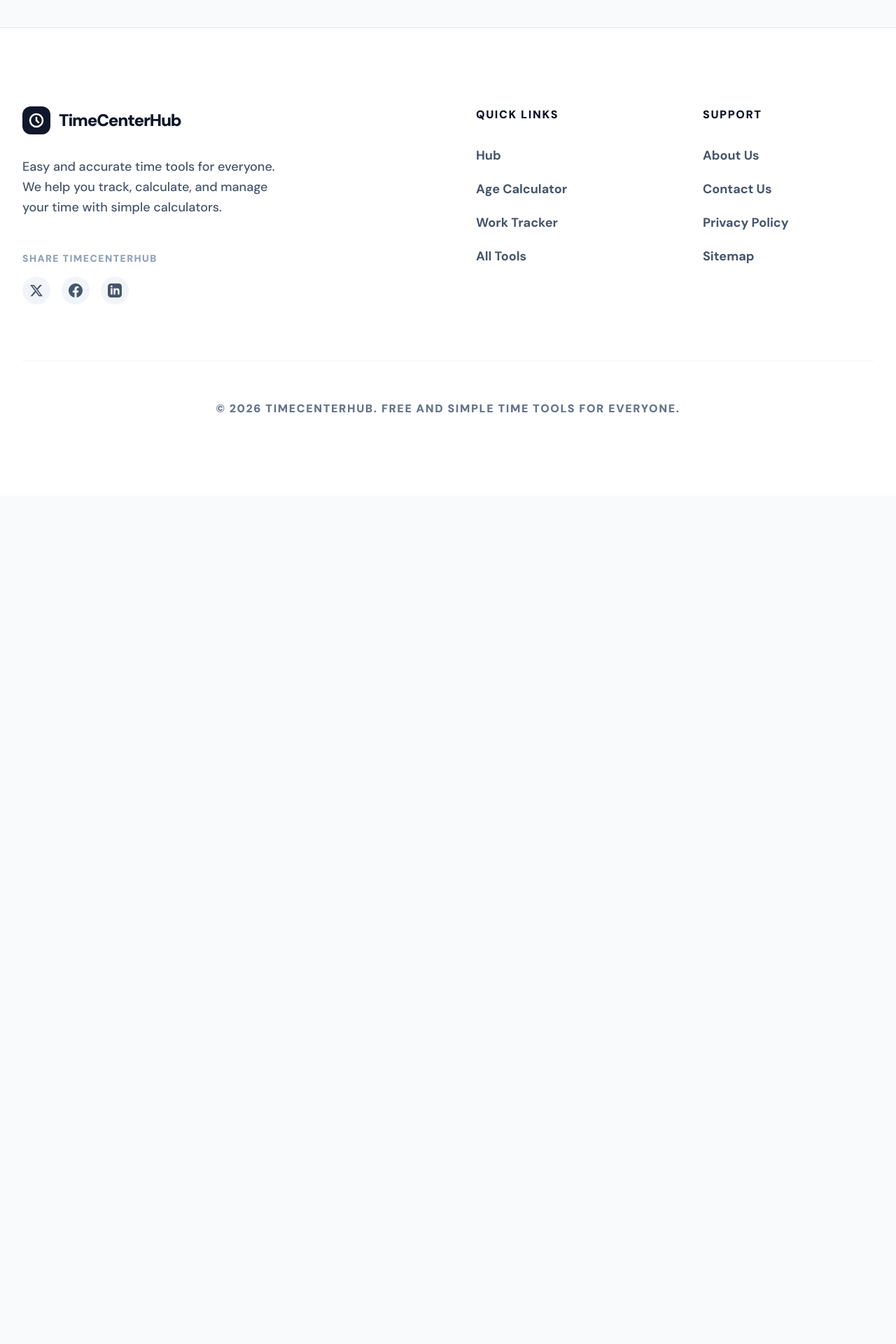
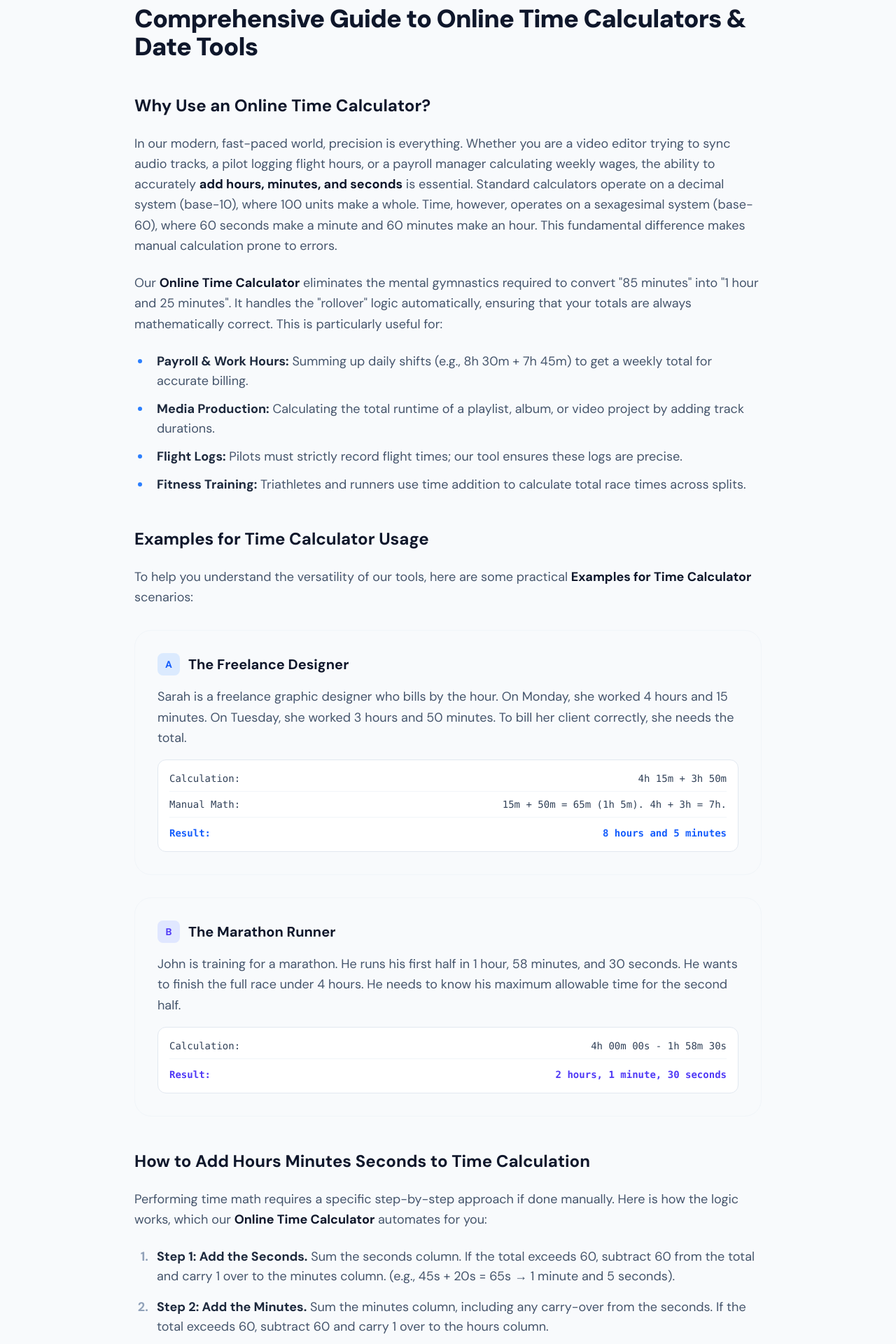
Before and after one commit to Mckafui1/TimeCenterHub, a React (Vite) app: page / in a window 1280 px wide. Shown: the part 9860-11780 px from the top of the page at 70% size. Before the commit the page ends 10568 px from the top, so only its background shows below. Built offline with nearby package versions, Linux system fonts and the light colour scheme.

Commit message:
fix(home): Correct link to work hours calculator
Updates the internal link on the home page to accurately point to the work hours calculator.

```diff
--- a/pages/Home.tsx
+++ b/pages/Home.tsx
@@ -264,7 +264,7 @@ const Home: React.FC = () => {
       <section className="mb-24 md:mb-36 bg-white rounded-[3rem] p-8 md:p-28 border border-slate-100 text-center">
          <h2 className="text-3xl md:text-5xl font-black text-slate-900 mb-8 md:mb-12 tracking-tight leading-tight">Your Trusted <span className="text-blue-600">Time Tool</span> Hub</h2>
          <p className="text-slate-600 text-lg md:text-2xl max-w-5xl mx-auto leading-relaxed font-bold mb-12 md:mb-20">
-           TimeCenterHub offers a large collection of calculators to help you manage your time. From adding <Link to="/work/work-hours" className="text-blue-600 hover:underline">work hours</Link> for payroll to tracking how many days until your next birthday. Every tool is built to be fast, accurate, and easy to use for everyone.
+           TimeCenterHub offers a large collection of calculators to help you manage your time. From adding <Link to="/work-hours" className="text-blue-600 hover:underline">work hours</Link> for payroll to tracking how many days until your next birthday. Every tool is built to be fast, accurate, and easy to use for everyone.
          </p>
          <div className="grid grid-cols-2 md:grid-cols-4 gap-6 md:gap-10">
             <div className="p-6 md:p-10 bg-slate-50 rounded-[2rem]"><p className="text-2xl md:text-4xl font-black text-slate-900">Standard</p><p className="text-xs md:text-sm text-slate-500 font-black uppercase mt-2">Math</p></div>
@@ -274,11 +274,104 @@ const Home: React.FC = () => {
          </div>
       </section>
 
+      {/* EXTENDED SEO CONTENT ARTICLE */}
+      <section className="mb-24 max-w-4xl mx-auto px-4 md:px-0">
+        <h2 className="text-3xl md:text-4xl font-black text-slate-900 mb-10 tracking-tight">Comprehensive Guide to Online Time Calculators & Date Tools</h2>
+
+        <h3 className="text-2xl font-bold text-slate-900 mt-12 mb-6">Why Use an Online Time Calculator?</h3>
+        <p className="text-lg text-slate-600 leading-relaxed mb-6">
+          In our modern, fast-paced world, precision is everything. Whether you are a video editor trying to sync audio tracks, a pilot logging flight hours, or a payroll manager calculating weekly wages, the ability to accurately <strong className="text-slate-900">add hours, minutes, and seconds</strong> is essential. Standard calculators operate on a decimal system (base-10), where 100 units make a whole. Time, however, operates on a sexagesimal system (base-60), where 60 seconds make a minute and 60 minutes make an hour. This fundamental difference makes manual calculation prone to errors.
+        </p>
+        <p className="text-lg text-slate-600 leading-relaxed mb-6">
+          Our <strong className="text-slate-900">Online Time Calculator</strong> eliminates the mental gymnastics required to convert "85 minutes" into "1 hour and 25 minutes". It handles the "rollover" logic automatically, ensuring that your totals are always mathematically correct. This is particularly useful for:
+        </p>
+        <ul className="list-disc pl-6 space-y-3 text-lg text-slate-600 mb-10 marker:text-blue-500">
+          <li className="pl-2"><strong className="text-slate-800">Payroll & Work Hours:</strong> Summing up daily shifts (e.g., 8h 30m + 7h 45m) to get a weekly total for accurate billing.</li>
+          <li className="pl-2"><strong className="text-slate-800">Media Production:</strong> Calculating the total runtime of a playlist, album, or video project by adding track durations.</li>
+          <li className="pl-2"><strong className="text-slate-800">Flight Logs:</strong> Pilots must strictly record flight times; our tool ensures these logs are precise.</li>
+          <li className="pl-2"><strong className="text-slate-800">Fitness Training:</strong> Triathletes and runners use time addition to calculate total race times across splits.</li>
+        </ul>
+
+        <h3 className="text-2xl font-bold text-slate-900 mt-12 mb-6">Examples for Time Calculator Usage</h3>
+        <p className="text-lg text-slate-600 leading-relaxed mb-8">
+          To help you understand the versatility of our tools, here are some practical <strong className="text-slate-900">Examples for Time Calculator</strong> scenarios:
+        </p>
+
+        <div className="bg-slate-50 rounded-3xl p-8 mb-8 border border-slate-100">
+            <h4 className="text-xl font-bold text-slate-900 mb-4 flex items-center gap-3">
+                <span className="w-8 h-8 bg-blue-100 text-blue-600 rounded-lg flex items-center justify-center text-sm">A</span>
+                The Freelance Designer
+            </h4>
+            <p className="text-slate-600 leading-relaxed mb-4">
+            Sarah is a freelance graphic designer who bills by the hour. On Monday, she worked 4 hours and 15 minutes. On Tuesday, she worked 3 hours and 50 minutes. To bill her client correctly, she needs the total.
+            </p>
+            <div className="font-mono text-sm bg-white p-4 rounded-xl border border-slate-200 text-slate-700 space-y-2">
+                <div className="flex justify-between border-b border-slate-100 pb-2"><span>Calculation:</span> <span>4h 15m + 3h 50m</span></div>
+                <div className="flex justify-between border-b border-slate-100 pb-2"><span>Manual Math:</span> <span>15m + 50m = 65m (1h 5m). 4h + 3h = 7h.</span></div>
+                <div className="flex justify-between font-bold text-blue-600 pt-1"><span>Result:</span> <span>8 hours and 5 minutes</span></div>
+            </div>
+        </div>
+
+        <div className="bg-slate-50 rounded-3xl p-8 mb-10 border border-slate-100">
+            <h4 className="text-xl font-bold text-slate-900 mb-4 flex items-center gap-3">
+                <span className="w-8 h-8 bg-indigo-100 text-indigo-600 rounded-lg flex items-center justify-center text-sm">B</span>
+                The Marathon Runner
+            </h4>
+            <p className="text-slate-600 leading-relaxed mb-4">
+            John is training for a marathon. He runs his first half in 1 hour, 58 minutes, and 30 seconds. He wants to finish the full race under 4 hours. He needs to know his maximum allowable time for the second half.
+            </p>
+            <div className="font-mono text-sm bg-white p-4 rounded-xl border border-slate-200 text-slate-700 space-y-2">
+                <div className="flex justify-between border-b border-slate-100 pb-2"><span>Calculation:</span> <span>4h 00m 00s - 1h 58m 30s</span></div>
+                <div className="flex justify-between font-bold text-indigo-600 pt-1"><span>Result:</span> <span>2 hours, 1 minute, 30 seconds</span></div>
+            </div>
+        </div>
+
+        <h3 className="text-2xl font-bold text-slate-900 mt-12 mb-6">How to Add Hours Minutes Seconds to Time Calculation</h3>
+        <p className="text-lg text-slate-600 leading-relaxed mb-6">
+          Performing time math requires a specific step-by-step approach if done manually. Here is how the logic works, which our <strong className="text-slate-900">Online Time Calculator</strong> automates for you:
+        </p>
+        <ol className="list-decimal pl-6 space-y-4 text-lg text-slate-600 mb-10 marker:text-slate-400 marker:font-bold">
+          <li className="pl-2"><strong className="text-slate-800">Step 1: Add the Seconds.</strong> Sum the seconds column. If the total exceeds 60, subtract 60 from the total and carry 1 over to the minutes column. (e.g., 45s + 20s = 65s → 1 minute and 5 seconds).</li>
+          <li className="pl-2"><strong className="text-slate-800">Step 2: Add the Minutes.</strong> Sum the minutes column, including any carry-over from the seconds. If the total exceeds 60, subtract 60 and carry 1 over to the hours column.</li>
+          <li className="pl-2"><strong className="text-slate-800">Step 3: Add the Hours.</strong> Sum the hours column. Hours can typically go beyond 24 unless you are calculating clock time (time of day), in which case you would roll over every 24 hours.</li>
+        </ol>
+        <p className="text-lg text-slate-600 leading-relaxed mb-10">
+          While this process is logical, it is tedious to do on paper. Our digital tools perform these steps in milliseconds, allowing you to <strong className="text-slate-900">Add Hours Minutes Seconds to Time Calculation</strong> effortlessly.
+        </p>
+
+        <h3 className="text-2xl font-bold text-slate-900 mt-12 mb-6">Beyond Time: Powerful Date Tools</h3>
+        <p className="text-lg text-slate-600 leading-relaxed mb-6">
+          TimeCenterHub is not just about hours and minutes; it is a comprehensive suite of <strong className="text-slate-900">Date Tools</strong>. Understanding the duration between calendar dates is crucial for planning.
+        </p>
+        <ul className="grid grid-cols-1 md:grid-cols-2 gap-4 mb-10">
+          <li className="bg-white p-6 rounded-2xl border border-slate-100 shadow-sm">
+              <strong className="text-slate-900 block mb-2 text-lg">Age Calculator</strong>
+              <span className="text-slate-600">Have you ever needed to know your exact age in days? Our Age Calculator provides precision down to the day, accounting for leap years.</span>
+          </li>
+          <li className="bg-white p-6 rounded-2xl border border-slate-100 shadow-sm">
+              <strong className="text-slate-900 block mb-2 text-lg">Business Days Calculator</strong>
+              <span className="text-slate-600">For project managers, "30 days" often means "30 business days". Our tool allows you to exclude weekends and holidays.</span>
+          </li>
+          <li className="bg-white p-6 rounded-2xl border border-slate-100 shadow-sm md:col-span-2">
+              <strong className="text-slate-900 block mb-2 text-lg">Date Duration</strong>
+              <span className="text-slate-600">Calculate the exact number of days, weeks, and months between two events. This is perfect for visa planning, pregnancy tracking, or countdowns to retirement.</span>
+          </li>
+        </ul>
+
+        <h3 className="text-2xl font-bold text-slate-900 mt-12 mb-6">Accuracy and Standards</h3>
+        <p className="text-lg text-slate-600 leading-relaxed mb-6">
+          We take pride in the reliability of our <strong className="text-slate-900">Online Time Calculator & Date Tools</strong>. All our date calculations are based on the Gregorian calendar, the internationally accepted civil calendar. For time zones, we utilize the IANA Time Zone Database, ensuring that our World Clock reflects real-time changes in Daylight Saving Time (DST) across the globe.
+        </p>
+        <p className="text-lg text-slate-600 leading-relaxed">
+          Whether you are a student, a professional, or just someone trying to organize their life, TimeCenterHub is dedicated to providing you with the most accurate, private, and easy-to-use temporal tools on the internet.
+        </p>
+      </section>
+
       {/* VISUALLY HIDDEN SEO CONTENT (CRAWLER ONLY) */}
       <div className="sr-only">
         <article>
-          <h1>Universal Time Calculator and Free Online Date Tools</h1>
-          <p>Welcome to TimeCenterHub, your home for accurate <Link to="/time/time-calculator">time calculators</Link> and date tools. We help you with all your time-related questions, from calculating your <Link to="/date/age-calculator">exact age</Link> to tracking work hours. Our goal is to provide simple tools that everyone can use easily. We strictly follow <a href="https://en.wikipedia.org/wiki/ISO_8601" target="_blank" rel="noreferrer">ISO-8601</a> standards for all time and date calculations. Our date tools are based on the <a href="https://en.wikipedia.org/wiki/Gregorian_calendar" target="_blank" rel="noreferrer">Gregorian calendar</a> system.</p>
+          <h1>Online Time Calculator & Date Tools</h1>
+          <p>Welcome to TimeCenterHub, your home for accurate <Link to="/time-calculator">time calculators</Link> and date tools. We help you with all your time-related questions, from calculating your <Link to="/age-calculator">exact age</Link> to tracking work hours. Our goal is to provide simple tools that everyone can use easily. We strictly follow <a href="https://en.wikipedia.org/wiki/ISO_8601" target="_blank" rel="noreferrer">ISO-8601</a> standards for all time and date calculations. Our date tools are based on the <a href="https://en.wikipedia.org/wiki/Gregorian_calendar" target="_blank" rel="noreferrer">Gregorian calendar</a> system.</p>
         </article>
       </div>
     </div>
```
